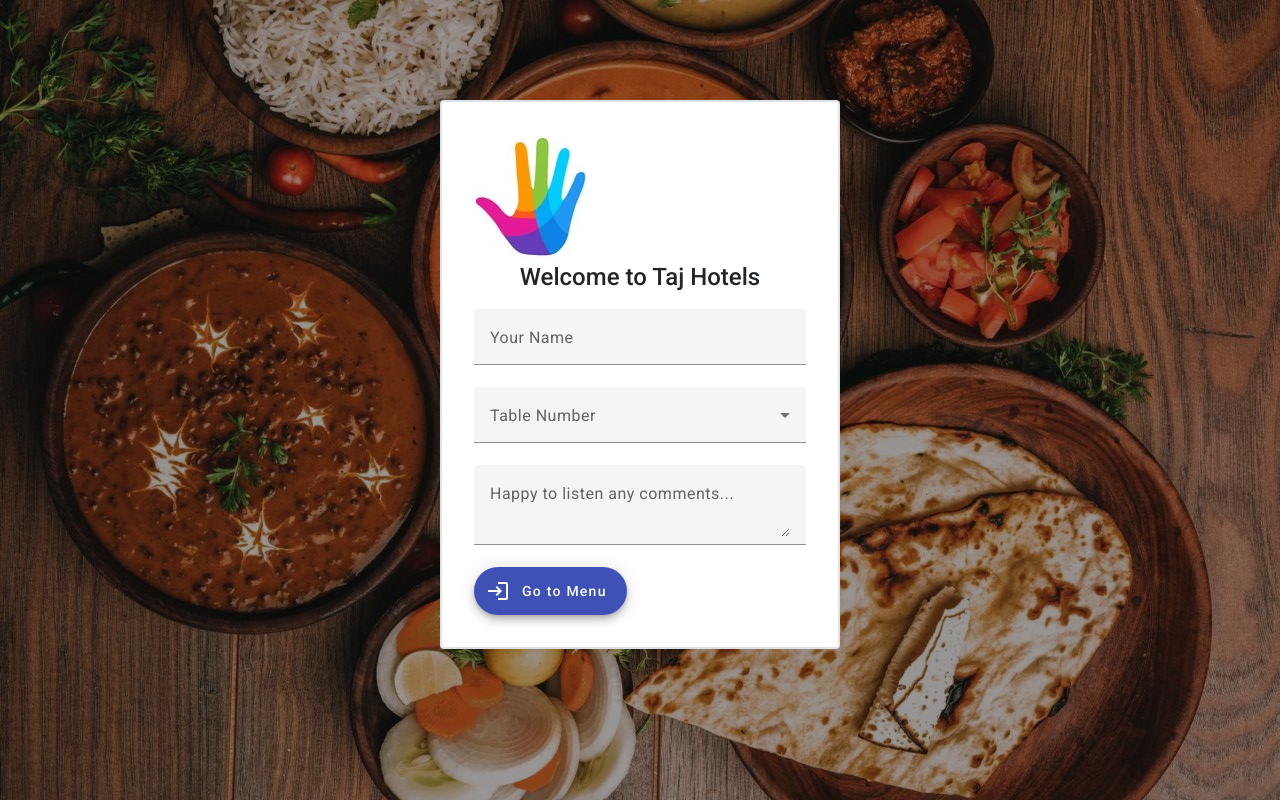
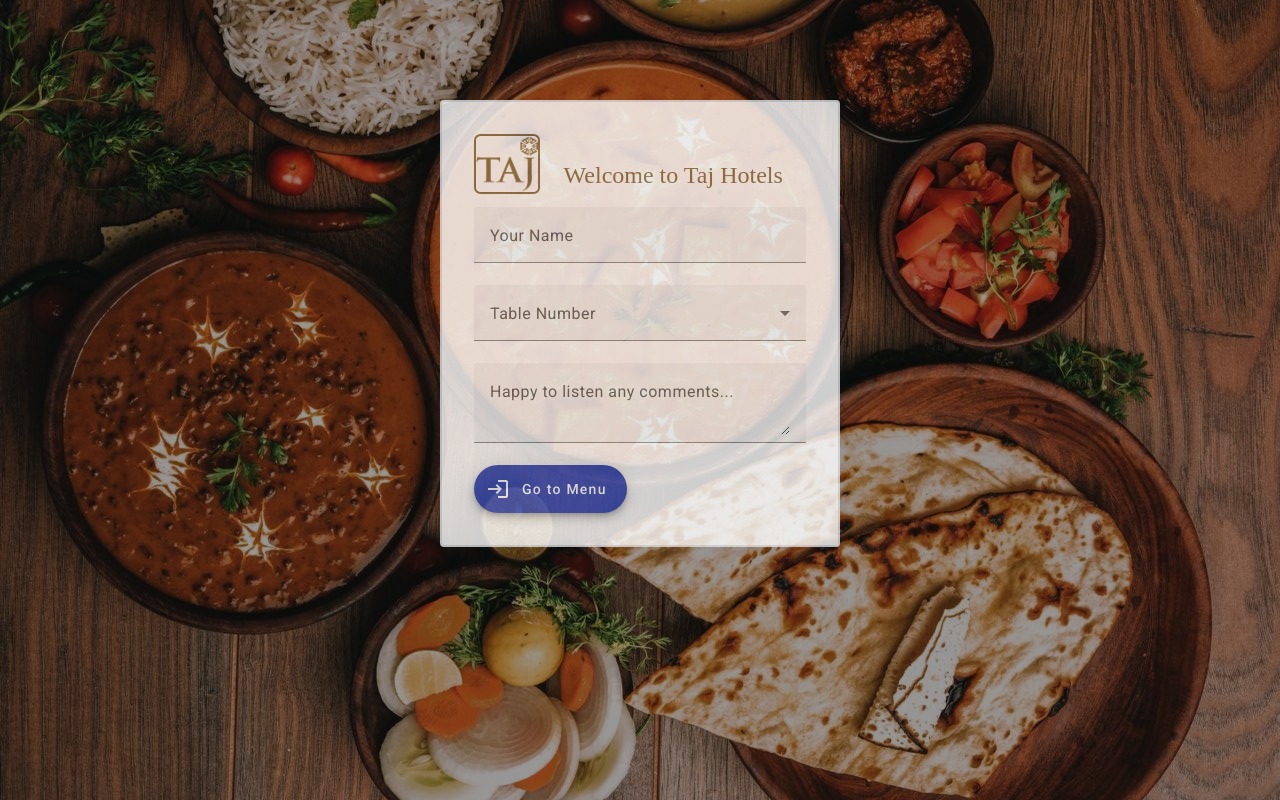
Before and after one commit to BI-with-tech/POC-Order-By-QR, an Angular app: page /customer-details in a window 1280 px wide. Built offline with nearby package versions, Linux system fonts and the light colour scheme.

Commit message:
Logo and Welcome msg customizations

```diff
--- a/src/app/core/order/customer-details/customer-details.component.css
+++ b/src/app/core/order/customer-details/customer-details.component.css
@@ -10,6 +10,7 @@
   margin-top: 100px !important;
   padding: 2rem;
   background-color: white;
+  opacity: 0.8;
 }
 
 .form-field-custom{
@@ -19,7 +20,21 @@
 color: white;
 }
 
-h1{
+#logo{
+  width:20%;
+  height:20%;
+  float:left;
+  border: 2px solid #8E744B;
+  border-radius: 10%;
+}
+
+
+#heading{
   text-align: center;
   font-weight: 500;
+  width:80%;
+  float: right;
+  margin-top: 25px;
+  font-family: 'Brush Script MT', cursive;
+  color: #8E744B;
 }
--- a/src/app/core/order/customer-details/customer-details.component.html
+++ b/src/app/core/order/customer-details/customer-details.component.html
@@ -1,6 +1,6 @@
 <div class="input-card border border-2 rounded">
-  <img src="../../../../assets/images/logos/logo.jpeg">
-  <h1>Welcome to Taj Hotels</h1>
+  <img src="../../../../assets/images/logos/taj_logo.png" id="logo">
+  <h1 id="heading">Welcome to Taj Hotels</h1>
   <mat-form-field appearance="fill" class="form-field-custom">
     <mat-label>Your Name</mat-label>
     <input matInput [(ngModel)] = "name">
```
Also changed, not shown: src/assets/images/logos/taj_logo.png (added).
